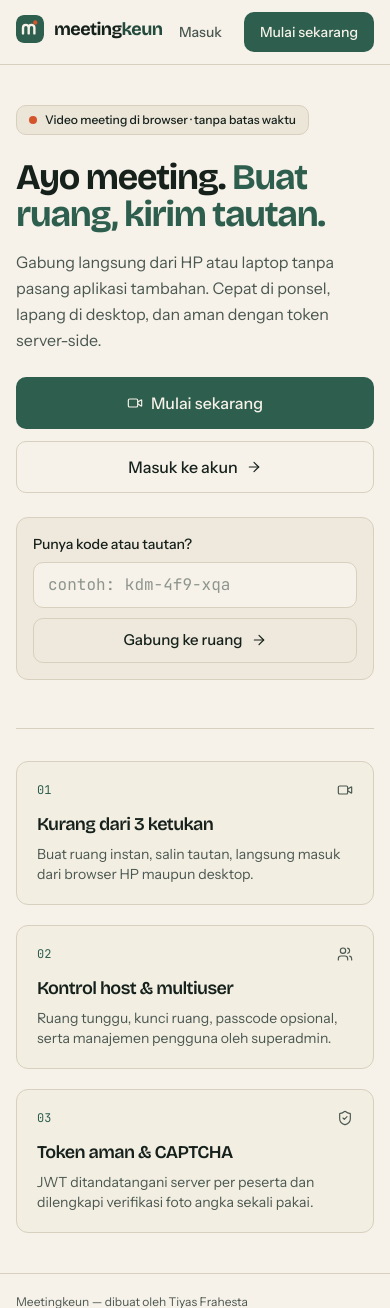
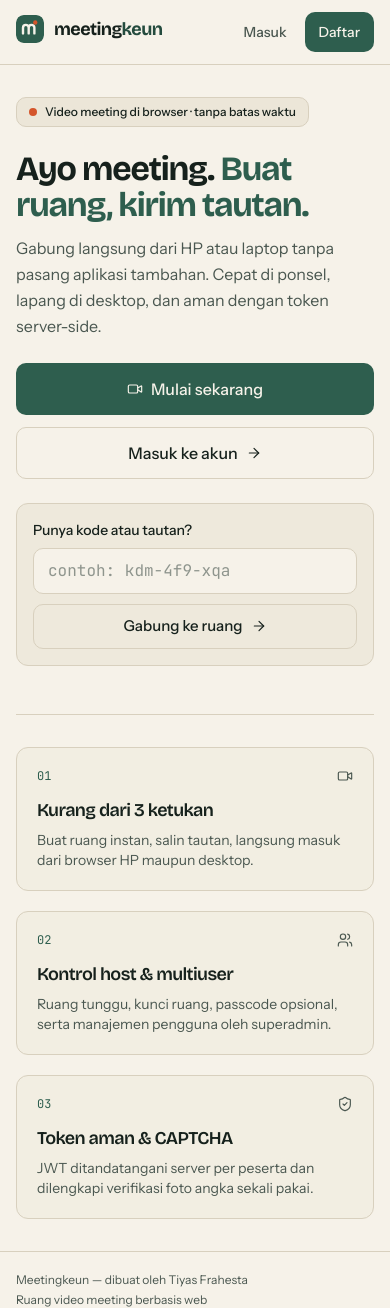
Before and after one commit to Frhstaaa/tes, a Laravel app: page / in a window 390 px wide. Shown: the top 1308 px of the page. Run offline with Laravel 12, Linux system fonts and the light colour scheme; style sheets or scripts are compiled from the project's sources.

Commit message:
Polish mobile header and spacing

```diff
--- a/resources/js/app/layouts/PublicLayout.tsx
+++ b/resources/js/app/layouts/PublicLayout.tsx
@@ -12,42 +12,60 @@ export function PublicLayout() {
   return (
     <div className="flex min-h-dvh flex-col bg-[var(--paper)] text-[var(--ink)]">
       <header className="border-b border-[var(--line)]">
-        <div className="mx-auto flex h-16 w-full max-w-7xl items-center justify-between px-4 md:px-10 lg:px-12">
-          <Link to="/" aria-label="Beranda Meetingkeun">
+        <div className="mx-auto flex h-16 w-full max-w-7xl items-center justify-between gap-2 px-4 md:px-10 lg:px-12">
+          <Link to="/" aria-label="Beranda Meetingkeun" className="shrink-0">
             <BrandLogo size="sm" />
           </Link>
 
-          <div className="flex items-center gap-2">
+          <div className="flex shrink-0 items-center gap-1.5 sm:gap-2">
             {canInstall && (
               <button
                 type="button"
                 onClick={() => install()}
-                className="inline-flex min-h-[40px] cursor-pointer items-center gap-1.5 rounded-[10px] border border-[var(--line)] bg-[var(--paper-2)] px-3 text-xs font-medium text-[var(--ink)] hover:bg-[var(--paper-2)]/80"
+                className="hidden sm:inline-flex min-h-[40px] cursor-pointer items-center gap-1.5 rounded-[10px] border border-[var(--line)] bg-[var(--paper-2)] px-3 text-xs font-medium text-[var(--ink)] hover:bg-[var(--paper-2)]/80"
               >
                 <Download className="h-3.5 w-3.5 text-[var(--moss)]" strokeWidth={1.75} />
-                <span className="hidden sm:inline">Pasang di HP</span>
-                <span className="sm:hidden">Pasang</span>
+                <span>Pasang di HP</span>
               </button>
             )}
             <button
               type="button"
               onClick={() => openModal('login')}
-              className="inline-flex min-h-[40px] cursor-pointer items-center rounded-[10px] px-3.5 text-sm font-medium text-[var(--ink-soft)] hover:bg-[var(--paper-2)] hover:text-[var(--ink)]"
+              className="inline-flex min-h-[40px] cursor-pointer items-center whitespace-nowrap rounded-[10px] px-3 text-sm font-medium text-[var(--ink-soft)] hover:bg-[var(--paper-2)] hover:text-[var(--ink)]"
             >
               Masuk
             </button>
             <button
               type="button"
               onClick={() => openModal('register')}
-              className="inline-flex min-h-[40px] cursor-pointer items-center rounded-[10px] bg-[var(--moss)] px-4 text-sm font-medium text-[var(--moss-fg)] hover:bg-[var(--moss-hover)]"
+              className="inline-flex min-h-[40px] cursor-pointer items-center whitespace-nowrap rounded-[10px] bg-[var(--moss)] px-3.5 text-sm font-medium text-[var(--moss-fg)] hover:bg-[var(--moss-hover)] sm:px-4"
             >
-              Mulai sekarang
+              <span className="sm:hidden">Daftar</span>
+              <span className="hidden sm:inline">Mulai sekarang</span>
             </button>
           </div>
         </div>
       </header>
 
-      <main className="mx-auto flex w-full max-w-7xl flex-1 flex-col px-4 py-8 md:px-10 md:py-12 lg:px-12">
+      {canInstall && (
+        <div className="border-b border-[var(--line)] bg-[var(--paper-2)]/70 px-4 py-2.5 sm:hidden">
+          <div className="flex items-center justify-between gap-3">
+            <span className="text-xs font-medium text-[var(--ink)]">
+              Pasang Meetingkeun di layar utama HP
+            </span>
+            <button
+              type="button"
+              onClick={() => install()}
+              className="inline-flex min-h-[34px] shrink-0 cursor-pointer items-center gap-1.5 rounded-[8px] bg-[var(--moss)] px-3 text-xs font-medium text-[var(--moss-fg)]"
+            >
+              <Download className="h-3.5 w-3.5" strokeWidth={1.75} />
+              <span>Pasang</span>
+            </button>
+          </div>
+        </div>
+      )}
+
+      <main className="mx-auto flex w-full max-w-7xl flex-1 flex-col px-4 py-6 md:px-10 md:py-12 lg:px-12">
         <Outlet />
       </main>
 
--- a/resources/js/features/auth/LandingPage.tsx
+++ b/resources/js/features/auth/LandingPage.tsx
@@ -50,8 +50,8 @@ export function LandingPage() {
             <span>Video meeting di browser · tanpa batas waktu</span>
           </div>
 
-          <div className="space-y-4">
-            <h1 className="font-display text-4xl font-bold leading-[1.03] tracking-[-0.035em] sm:text-5xl lg:text-[56px]">
+          <div className="space-y-3 sm:space-y-4">
+            <h1 className="font-display text-[34px] font-bold leading-[1.06] tracking-[-0.035em] sm:text-5xl lg:text-[56px] lg:leading-[1.03]">
               Ayo meeting.{' '}
               <span className="text-[var(--moss)] dark:text-[var(--moss-light)]">
                 Buat ruang, kirim tautan.
--- a/resources/js/features/meetings/SchedulePage.tsx
+++ b/resources/js/features/meetings/SchedulePage.tsx
@@ -44,12 +44,12 @@ export function SchedulePage() {
 
   return (
     <div className="space-y-6">
-      <header className="flex items-center justify-between gap-4">
+      <header className="flex flex-wrap items-center justify-between gap-3">
         <div>
           <h1 className="font-display text-2xl font-bold md:text-3xl">Jadwal</h1>
           <p className="text-sm text-[var(--ink-soft)]">Meeting mendatang dan yang sedang aktif.</p>
         </div>
-        <Button variant="primary" onClick={() => setSheetOpen(true)}>
+        <Button variant="primary" className="shrink-0 whitespace-nowrap" onClick={() => setSheetOpen(true)}>
           <CalendarPlus className="h-4 w-4" strokeWidth={1.75} />
           <span>Buat jadwal</span>
         </Button>
```
Also changed, not shown: 14 other files.
